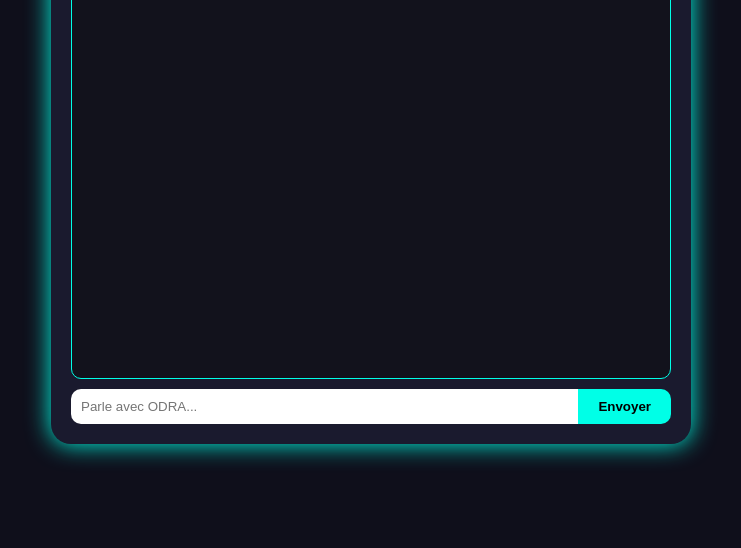
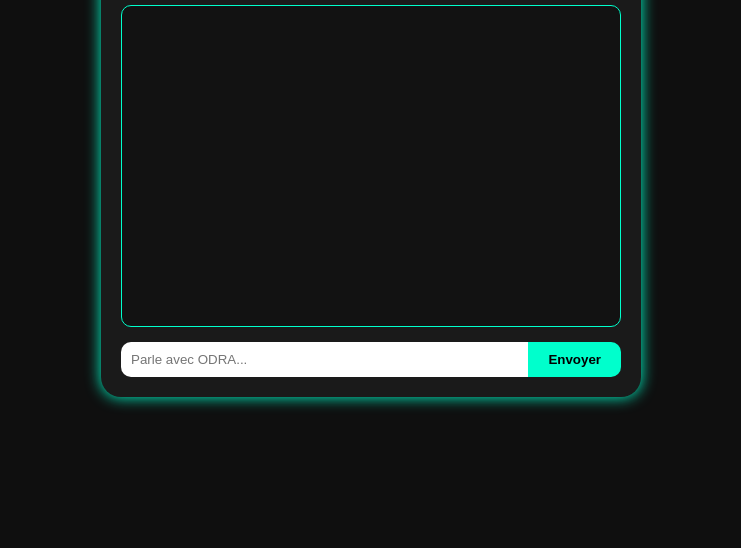
Before and after one commit to abdoulodra/IA_COMMUNICATIVE, a plain HTML site: page index.html in a window 1280 px wide. Shown: the part 252-800 px from the top of the page, without its empty margins (269-1010 px from the left). Drawn offline with Linux system fonts and the light colour scheme.

Commit message:
Update style.css

```diff
--- a/style.css
+++ b/style.css
@@ -1,7 +1,7 @@
 body {
-  background-color: #0f0f1b;
+  background: #0f0f0f;
+  color: #f0f0f0;
   font-family: 'Segoe UI', sans-serif;
-  color: #00ffe7;
   display: flex;
   justify-content: center;
   align-items: center;
@@ -10,47 +10,51 @@ body {
 }
 
 .container {
-  background-color: #1a1a2e;
+  background: #1a1a1a;
   padding: 20px;
   border-radius: 20px;
-  box-shadow: 0 0 25px #00ffe7;
   width: 90%;
-  max-width: 600px;
+  max-width: 500px;
+  box-shadow: 0 0 15px #00ffcc;
 }
 
 h1 {
   text-align: center;
-  margin-bottom: 20px;
+  color: #00ffcc;
 }
 
 .chatbox {
-  height: 400px;
+  background: #121212;
+  height: 300px;
   overflow-y: auto;
-  background-color: #12121c;
-  border: 1px solid #00ffe7;
+  padding: 10px;
   border-radius: 10px;
-  padding: 10px;
-  margin-bottom: 10px;
+  margin-bottom: 15px;
+  border: 1px solid #00ffcc;
+}
+
+.message {
+  margin: 5px 0;
 }
 
 .input-area {
   display: flex;
 }
 
-input {
+#userInput {
   flex: 1;
   padding: 10px;
+  border-radius: 10px 0 0 10px;
   border: none;
-  border-radius: 10px 0 0 10px;
   outline: none;
 }
 
-button {
+#sendBtn {
   padding: 10px 20px;
+  border-radius: 0 10px 10px 0;
   border: none;
-  background-color: #00ffe7;
-  color: #000;
-  border-radius: 0 10px 10px 0;
+  background: #00ffcc;
+  color: black;
   font-weight: bold;
   cursor: pointer;
 }
```
